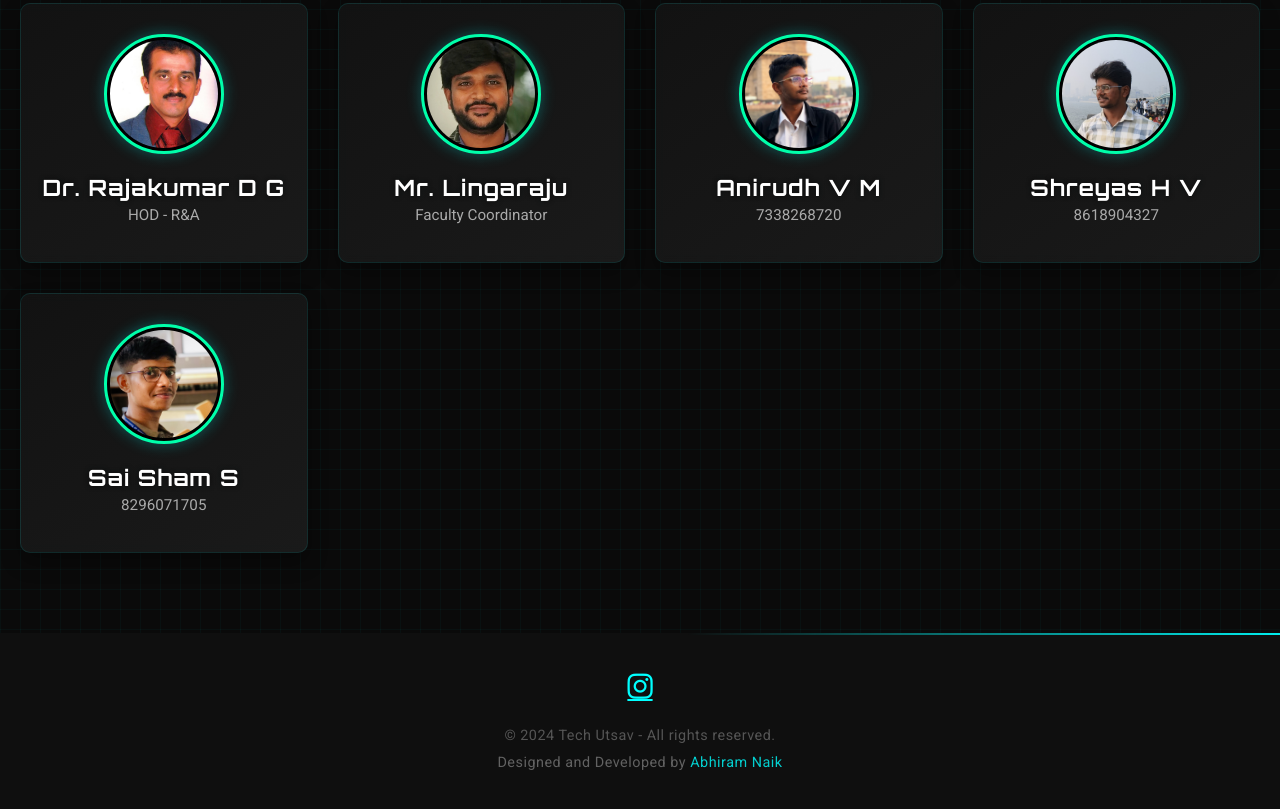
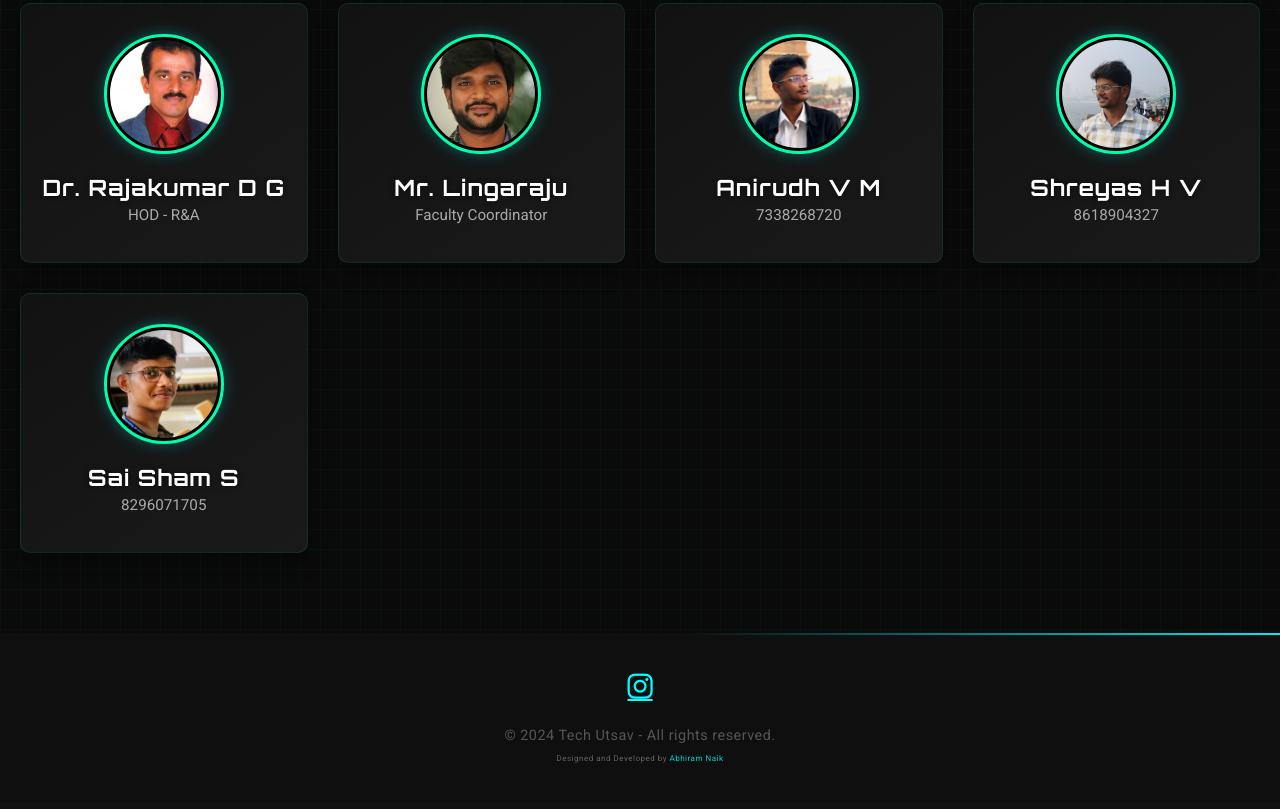
Before and after one commit to abhiramnaik33/Techutsav_2025, a plain HTML site: page index.html in a window 1280 px wide. Shown: the part 6100-6909 px from the top of the page. Drawn offline with Linux system fonts and the light colour scheme.

Commit message:
Update index.html
again changed

```diff
--- a/index.html
+++ b/index.html
@@ -315,7 +315,7 @@
             <a href="https://www.instagram.com/roboverse1?igsh=bDNvaW1ucGNweGZr&utm_source=qr" target="_blank" class="social-icon"><i class="fab fa-instagram"></i></a>
         </div>
         <p style="margin-top: 20px; color: #555;">&copy; 2024 Tech Utsav - All rights reserved.</p>
-        <p style="margin-top: 10px; color: #777; font-size: 0.9rem;">Designed and Developed by <a href="https://www.linkedin.com/in/abhiramgirishnaik/" target="_blank" style="color: #0ff; text-decoration: none; transition: color 0.3s;">Abhiram Naik</a></p>
+        <p style="margin-top: 10px; color: #777; font-size: 0.5rem;">Designed and Developed by <a href="https://www.linkedin.com/in/abhiramgirishnaik/" target="_blank" style="color: #0ff; text-decoration: none; transition: color 0.3s;">Abhiram Naik</a></p>
 </footer>
 
 
```
